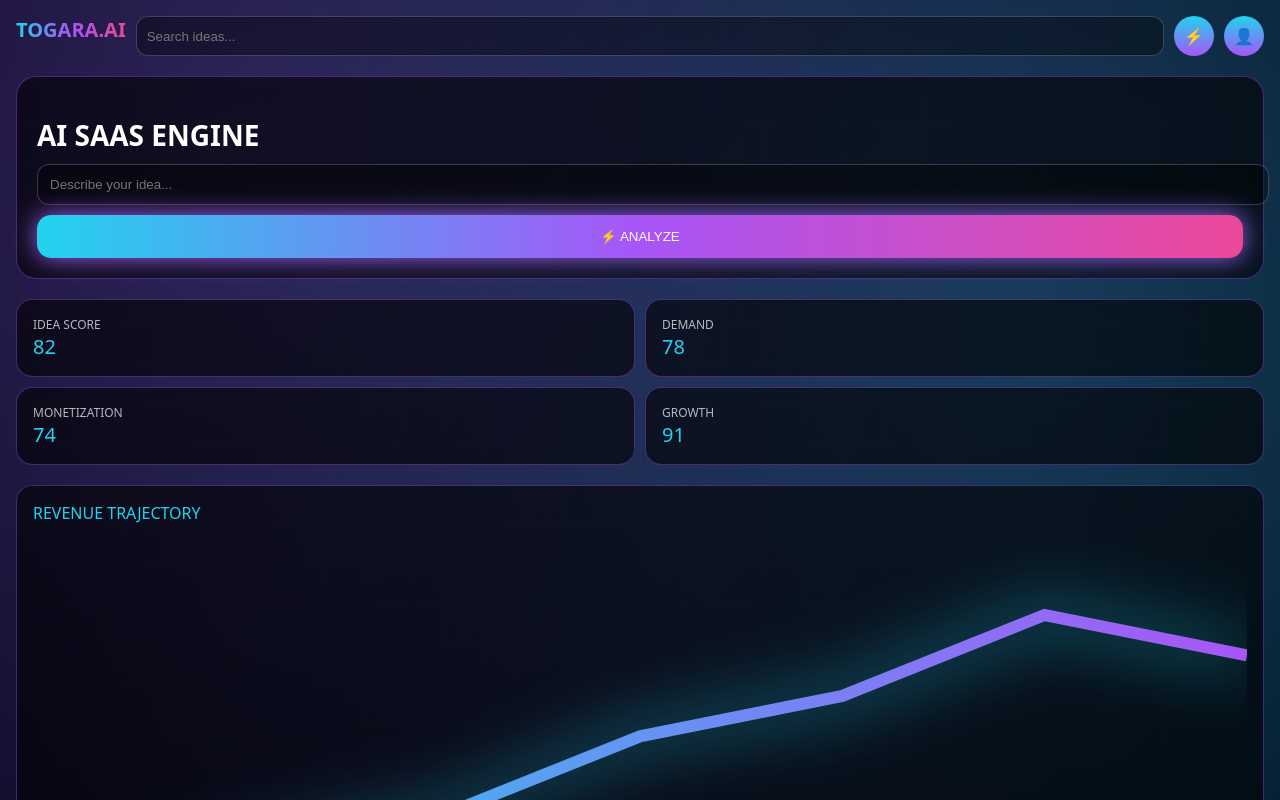
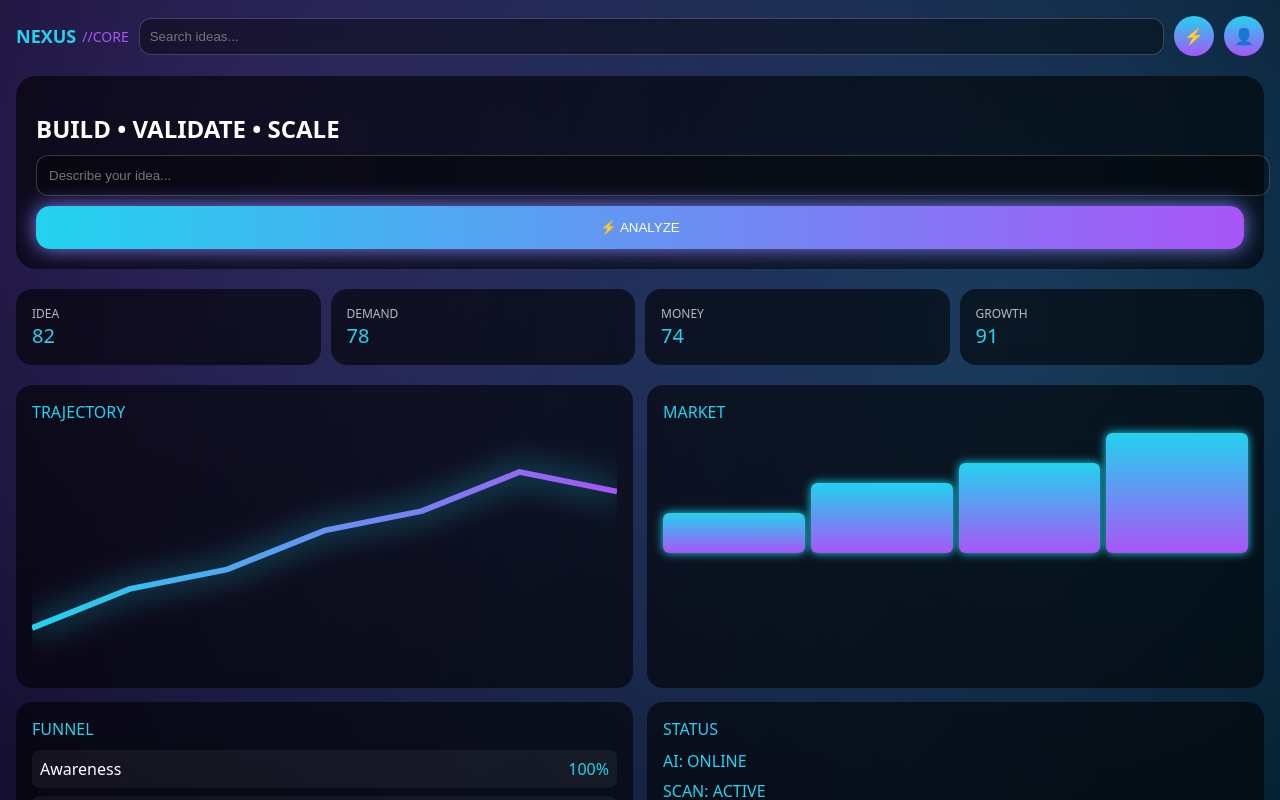
Before and after one commit to TogaraCode/ai-saas-platform, a Next.js app: page / in a window 1280 px wide. Both pictures are taken after a click on the button "⚡ ANALYZE". Shown: the top 800 px of the page. Built offline with nearby package versions, Linux system fonts and the light colour scheme.

Commit message:
Add responsive design for mobile and tablet views

```diff
--- a/app/page.js
+++ b/app/page.js
@@ -1,14 +1,24 @@
 "use client"
-import { useState } from "react"
+import { useState, useEffect } from "react"
 
 export default function Home() {
   const [loading, setLoading] = useState(false)
   const [result, setResult] = useState(null)
+  const [width, setWidth] = useState(0)
+
+  useEffect(() => {
+    const update = () => setWidth(window.innerWidth)
+    update()
+    window.addEventListener("resize", update)
+    return () => window.removeEventListener("resize", update)
+  }, [])
+
+  const isMobile = width < 600
+  const isTablet = width >= 600 && width < 1000
 
   return (
     <div style={root}>
 
-      {/* BACKGROUND */}
       <div style={bg}></div>
       <div style={gridOverlay}></div>
 
@@ -16,17 +26,24 @@ export default function Home() {
 
         {/* HEADER */}
         <div style={header}>
-          <div style={logo}>TOGARA.AI</div>
+          <div style={logo}>
+            <span style={logoMain}>NEXUS</span>
+            <span style={logoSub}>//CORE</span>
+          </div>
 
-          <input placeholder="Search ideas..." style={search} />
+          {!isMobile && (
+            <input placeholder="Search ideas..." style={search} />
+          )}
 
           <div style={icon}>⚡</div>
           <div style={icon}>👤</div>
         </div>
 
-        {/* HERO / INPUT */}
+        {/* HERO */}
         <div style={hero}>
-          <h1 style={title}>AI SAAS ENGINE</h1>
+          <h1 style={title}>
+            BUILD • VALIDATE • SCALE
+          </h1>
 
           <input placeholder="Describe your idea..." style={input} />
 
@@ -55,30 +72,44 @@ export default function Home() {
 
         {/* METRICS */}
         {result && (
-          <div style={metricsGrid}>
-            <MetricCard label="IDEA SCORE" value={result.score} />
+          <div style={{
+            ...metricsGrid,
+            gridTemplateColumns: isMobile
+              ? "1fr"
+              : isTablet
+              ? "repeat(2,1fr)"
+              : "repeat(4,1fr)"
+          }}>
+            <MetricCard label="IDEA" value={result.score} />
             <MetricCard label="DEMAND" value={result.demand} />
-            <MetricCard label="MONETIZATION" value={result.monetization} />
+            <MetricCard label="MONEY" value={result.monetization} />
             <MetricCard label="GROWTH" value={result.growth} />
           </div>
         )}
 
-        {/* DASHBOARD GRID */}
-        <div style={dashboardGrid}>
+        {/* DASHBOARD */}
+        <div style={{
+          ...dashboardGrid,
+          gridTemplateColumns: isMobile
+            ? "1fr"
+            : isTablet
+            ? "repeat(2,1fr)"
+            : "repeat(2,1fr)"
+        }}>
 
-          <Panel title="REVENUE TRAJECTORY">
+          <Panel title="TRAJECTORY">
             <LineChart />
           </Panel>
 
-          <Panel title="MARKET BREAKDOWN">
+          <Panel title="MARKET">
             <BarChart />
           </Panel>
 
-          <Panel title="CONVERSION FUNNEL">
+          <Panel title="FUNNEL">
             <Funnel />
           </Panel>
 
-          <Panel title="SYSTEM STATUS">
+          <Panel title="STATUS">
             <Status />
           </Panel>
 
@@ -86,7 +117,6 @@ export default function Home() {
 
       </div>
 
-      {/* ANIMATIONS */}
       <style>{`
         @keyframes glow {
           0% { box-shadow: 0 0 10px #22d3ee }
@@ -185,21 +215,17 @@ function Funnel() {
 function Status() {
   return (
     <div style={{ display: "grid", gap: 8 }}>
-      <div style={statusGood}>AI Engine: ONLINE</div>
-      <div style={statusGood}>Market Scan: ACTIVE</div>
-      <div style={statusWarn}>Competition: MEDIUM</div>
-      <div style={statusGood}>Revenue Potential: HIGH</div>
+      <div style={statusGood}>AI: ONLINE</div>
+      <div style={statusGood}>SCAN: ACTIVE</div>
+      <div style={statusWarn}>COMP: MEDIUM</div>
+      <div style={statusGood}>REV: HIGH</div>
     </div>
   )
 }
 
 /* STYLES */
 
-const root = {
-  minHeight: "100vh",
-  color: "white",
-  fontFamily: "system-ui"
-}
+const root = { minHeight: "100vh", color: "white", fontFamily: "system-ui" }
 
 const bg = {
   position: "fixed",
@@ -208,8 +234,7 @@ const bg = {
     radial-gradient(circle at 20% 20%, rgba(168,85,247,0.25), transparent),
     radial-gradient(circle at 80% 40%, rgba(34,211,238,0.25), transparent),
     #020617
-  `,
-  zIndex: 0
+  `
 }
 
 const gridOverlay = {
@@ -223,24 +248,26 @@ const gridOverlay = {
   opacity: 0.2
 }
 
-const content = {
-  position: "relative",
-  zIndex: 1,
-  padding: 16
-}
+const content = { position: "relative", padding: 16 }
 
 const header = {
   display: "flex",
+  alignItems: "center",
   gap: 10,
   marginBottom: 20
 }
 
-const logo = {
+const logo = { display: "flex", gap: 6, alignItems: "center" }
+
+const logoMain = {
   fontWeight: "bold",
-  fontSize: 20,
-  background: "linear-gradient(90deg,#22d3ee,#a855f7,#ec4899)",
-  WebkitBackgroundClip: "text",
-  color: "transparent"
+  fontSize: 18,
+  color: "#22d3ee"
+}
+
+const logoSub = {
+  fontSize: 14,
+  color: "#a855f7"
 }
 
 const search = {
@@ -266,14 +293,10 @@ const hero = {
   padding: 20,
   borderRadius: 20,
   background: "rgba(0,0,0,0.6)",
-  border: "1px solid rgba(168,85,247,0.4)",
   marginBottom: 20
 }
 
-const title = {
-  fontSize: 28,
-  marginBottom: 10
-}
+const title = { fontSize: 24, marginBottom: 10 }
 
 const input = {
   width: "100%",
@@ -289,9 +312,9 @@ const cta = {
   width: "100%",
   padding: 14,
   borderRadius: 14,
-  background: "linear-gradient(90deg,#22d3ee,#a855f7,#ec4899)",
+  background: "linear-gradient(90deg,#22d3ee,#a855f7)",
+  border: "none",
   color: "white",
-  border: "none",
   animation: "glow 2s infinite"
 }
 
@@ -302,53 +325,29 @@ const scan = {
   animation: "scan 1s infinite"
 }
 
-const metricsGrid = {
-  display: "grid",
-  gridTemplateColumns: "repeat(2,1fr)",
-  gap: 10,
-  marginBottom: 20
-}
+const metricsGrid = { display: "grid", gap: 10, marginBottom: 20 }
 
 const metricCard = {
   padding: 16,
   borderRadius: 16,
-  background: "rgba(0,0,0,0.6)",
-  border: "1px solid rgba(168,85,247,0.4)"
+  background: "rgba(0,0,0,0.6)"
 }
 
-const metricLabel = {
-  fontSize: 12,
-  opacity: 0.7
-}
+const metricLabel = { fontSize: 12, opacity: 0.7 }
 
-const metricValue = {
-  fontSize: 20,
-  color: "#22d3ee"
-}
+const metricValue = { fontSize: 20, color: "#22d3ee" }
 
-const dashboardGrid = {
-  display: "grid",
-  gap: 14
-}
+const dashboardGrid = { display: "grid", gap: 14 }
 
 const panel = {
   padding: 16,
   borderRadius: 16,
-  background: "rgba(0,0,0,0.6)",
-  border: "1px solid rgba(168,85,247,0.4)"
+  background: "rgba(0,0,0,0.6)"
 }
 
-const panelTitle = {
-  marginBottom: 10,
-  color: "#22d3ee"
-}
+const panelTitle = { marginBottom: 10, color: "#22d3ee" }
 
-const bars = {
-  display: "flex",
-  alignItems: "flex-end",
-  gap: 6,
-  height: 120
-}
+const bars = { display: "flex", alignItems: "flex-end", gap: 6, height: 120 }
 
 const funnelRow = {
   display: "flex",
@@ -358,10 +357,5 @@ const funnelRow = {
   background: "rgba(255,255,255,0.05)"
 }
 
-const statusGood = {
-  color: "#22d3ee"
-}
-
-const statusWarn = {
-  color: "#facc15"
-}
+const statusGood = { color: "#22d3ee" }
+const statusWarn = { color: "#facc15" }
```
